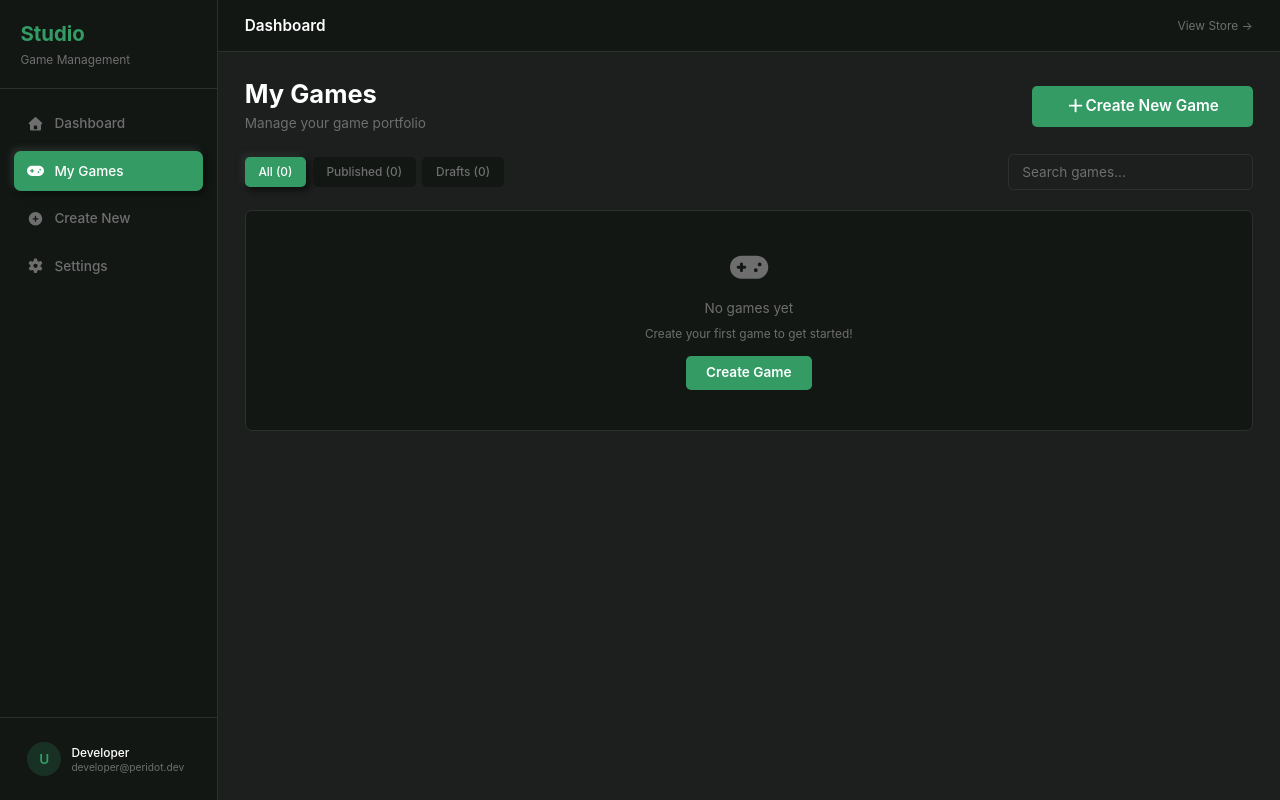
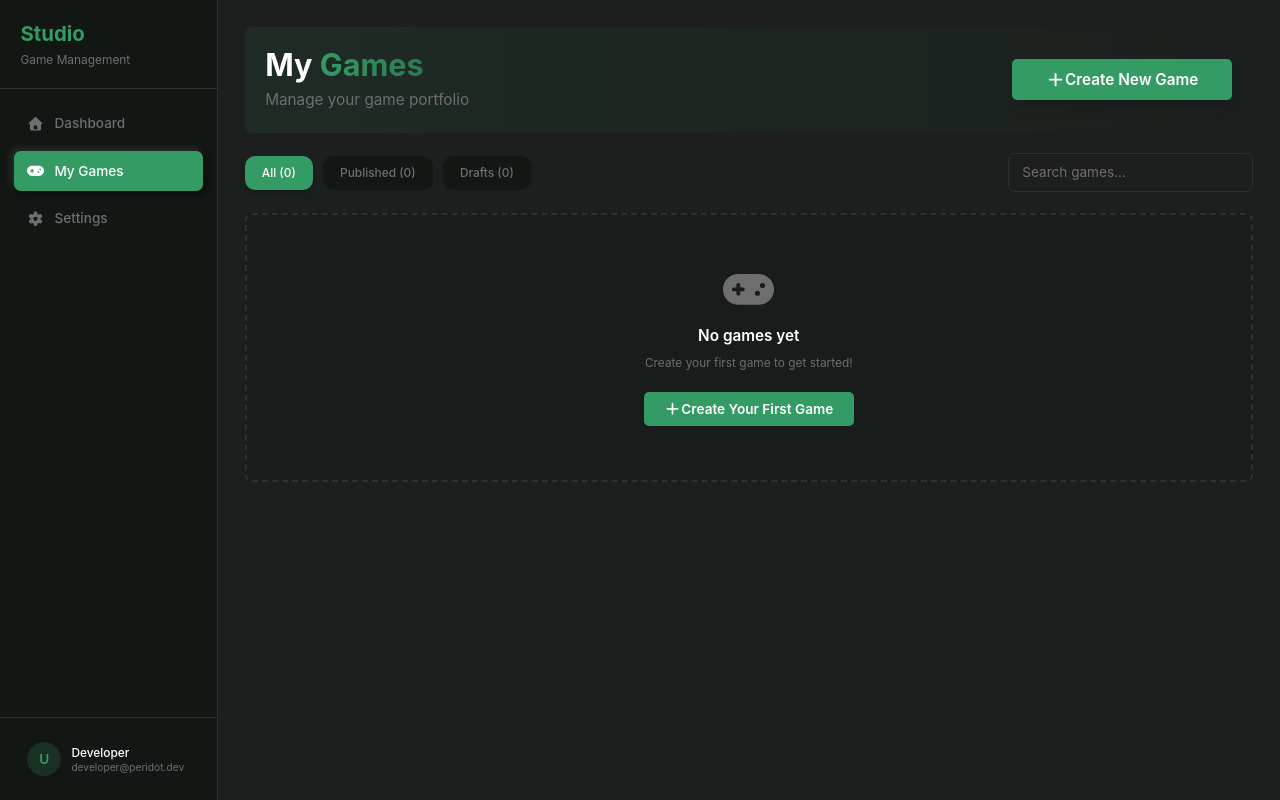
Before and after one commit to peridotvault/app-peridotvault-web, a Next.js app: page /studio/games in a window 1280 px wide. Built offline with nearby package versions, Linux system fonts and the light colour scheme.

Commit message:
feat(studio): adjust layout

```diff
--- a/src/app/studio/_components/StudioSidebar.tsx
+++ b/src/app/studio/_components/StudioSidebar.tsx
@@ -3,7 +3,7 @@
 import Link from "next/link";
 import { usePathname } from "next/navigation";
 import { FontAwesomeIcon } from "@fortawesome/react-fontawesome";
-import { faHome, faGamepad, faPlusCircle, faCog } from "@fortawesome/free-solid-svg-icons";
+import { faHome, faGamepad, faCog } from "@fortawesome/free-solid-svg-icons";
 
 export function StudioSidebar({ children }: { children: React.ReactNode }) {
   const pathname = usePathname();
@@ -11,7 +11,6 @@ export function StudioSidebar({ children }: { children: React.ReactNode }) {
   const navItems = [
     { href: "/studio", label: "Dashboard", icon: faHome },
     { href: "/studio/games", label: "My Games", icon: faGamepad },
-    { href: "/studio/games/new", label: "Create New", icon: faPlusCircle },
     { href: "/studio/settings", label: "Settings", icon: faCog },
   ];
 
@@ -70,26 +69,6 @@ export function StudioSidebar({ children }: { children: React.ReactNode }) {
 
       {/* Main Content */}
       <main className="flex-1 ml-64">
-        {/* Header */}
-        <header className="bg-card border-b border-border px-8 py-4 sticky top-0 z-10">
-          <div className="flex items-center justify-between">
-            <div>
-              <h2 className="text-lg font-semibold text-foreground">
-                {navItems.find((item) => pathname === item.href || pathname.startsWith(item.href))?.label ||
-                  "Studio"}
-              </h2>
-            </div>
-            <div className="flex items-center gap-4">
-              <Link
-                href="/"
-                className="text-sm text-muted-foreground hover:text-accent transition"
-              >
-                View Store →
-              </Link>
-            </div>
-          </div>
-        </header>
-
         {/* Page Content */}
         <div className="p-8">{children}</div>
       </main>
--- a/src/app/studio/games/[gameId]/page.tsx
+++ b/src/app/studio/games/[gameId]/page.tsx
@@ -81,36 +81,44 @@ export default function EditGamePage() {
   }
 
   return (
-    <div className="max-w-4xl mx-auto">
+    <div className="flex flex-col gap-6">
       {/* Header */}
-      <div className="mb-8 flex items-center justify-between">
+      <div className="flex items-center justify-between bg-gradient-to-r from-accent/10 to-transparent p-6 rounded-lg">
         <div>
-          <Link href="/studio/games" className="text-sm text-muted-foreground hover:text-accent mb-4 inline-block">
-            <FontAwesomeIcon icon={faArrowLeft} className="mr-2" />
+          <Link
+            href="/studio/games"
+            className="inline-flex items-center gap-2 text-sm text-muted-foreground hover:text-accent mb-4 transition-colors"
+          >
+            <FontAwesomeIcon icon={faArrowLeft} size="sm" />
             Back to My Games
           </Link>
           <div className="flex items-center gap-3">
-            <h1 className="text-3xl font-bold text-foreground">Edit Game</h1>
+            <h1 className="text-4xl font-bold text-foreground">
+              Edit{" "}
+              <span className="bg-gradient-to-r from-accent to-accent/70 bg-clip-text text-transparent">
+                Game
+              </span>
+            </h1>
             <span
-              className={`px-3 py-1 rounded-full text-sm font-medium ${
+              className={`px-3 py-1.5 rounded-full text-sm font-semibold backdrop-blur-sm shadow-lg ${
                 game.status === "published"
-                  ? "bg-success/20 text-success"
-                  : "bg-warning/20 text-warning"
+                  ? "bg-success/90 text-white"
+                  : "bg-warning/90 text-white"
               }`}
             >
               {game.status === "published" ? "Published" : "Draft"}
             </span>
           </div>
         </div>
-        <div className="flex gap-2">
+        <div className="flex gap-3">
           <Link href={`/`} target="_blank">
-            <Button variant="outline" className="gap-2">
+            <Button variant="outline" size="md" className="gap-2">
               <FontAwesomeIcon icon={faEye} />
               Preview
             </Button>
           </Link>
           {game.status === "draft" && (
-            <Button onClick={handlePublish} className="gap-2" isLoading={isUpdating}>
+            <Button onClick={handlePublish} size="md" className="gap-2 shadow-md hover:shadow-lg transition-shadow" isLoading={isUpdating}>
               Publish
             </Button>
           )}
@@ -118,10 +126,10 @@ export default function EditGamePage() {
       </div>
 
       {/* Game Info Card */}
-      <div className="bg-card rounded-lg border border-border p-6 mb-6">
+      <div className="bg-card rounded-xl border border-border p-6 hover:shadow-lg transition-all duration-300">
         <div className="flex items-start gap-6">
           {/* Cover Image */}
-          <div className="w-48 aspect-[3/4] rounded-lg overflow-hidden bg-muted flex-shrink-0">
+          <div className="w-48 aspect-[3/4] rounded-xl overflow-hidden bg-muted flex-shrink-0 shadow-md">
             {game.coverVerticalImage ? (
               <img
                 src={game.coverVerticalImage as string}
@@ -157,13 +165,14 @@ export default function EditGamePage() {
                     className="w-full mt-1 px-4 py-2 rounded-md border border-border bg-background text-foreground focus:outline-none focus:ring-2 focus:ring-accent/50 resize-y"
                   />
                 </div>
-                <div className="flex gap-2">
-                  <Button onClick={handleSave} isLoading={isUpdating} className="gap-2">
+                <div className="flex gap-3">
+                  <Button onClick={handleSave} isLoading={isUpdating} size="md" className="gap-2 shadow-md hover:shadow-lg transition-shadow">
                     <FontAwesomeIcon icon={faSave} />
                     Save Changes
                   </Button>
                   <Button
                     variant="outline"
+                    size="md"
                     onClick={() => {
                       setIsEditing(false);
                       setEditedName(game.name);
@@ -176,14 +185,14 @@ export default function EditGamePage() {
               </div>
             ) : (
               <div>
-                <h2 className="text-2xl font-bold text-foreground mb-2">{game.name}</h2>
-                <p className="text-muted-foreground mb-4">{game.description}</p>
-                <div className="flex gap-2">
-                  <Button onClick={() => setIsEditing(true)} className="gap-2">
+                <h2 className="text-2xl font-bold text-foreground mb-3">{game.name}</h2>
+                <p className="text-muted-foreground mb-6 text-lg leading-relaxed">{game.description}</p>
+                <div className="flex gap-3">
+                  <Button onClick={() => setIsEditing(true)} size="md" className="gap-2 shadow-md hover:shadow-lg transition-shadow">
                     <FontAwesomeIcon icon={faEdit} />
                     Edit Info
                   </Button>
-                  <Button variant="danger" className="gap-2">
+                  <Button variant="danger" size="md" className="gap-2">
                     <FontAwesomeIcon icon={faTrash} />
                     Delete
                   </Button>
@@ -195,7 +204,7 @@ export default function EditGamePage() {
       </div>
 
       {/* Stats */}
-      <div className="grid grid-cols-1 md:grid-cols-3 gap-6 mb-6">
+      <div className="grid grid-cols-1 md:grid-cols-3 gap-6">
         <StatCard title="Views" value={game.views || 0} />
         <StatCard title="Purchases" value={game.purchases || 0} />
         <StatCard
@@ -205,8 +214,8 @@ export default function EditGamePage() {
       </div>
 
       {/* Details */}
-      <div className="bg-card rounded-lg border border-border p-6">
-        <h3 className="text-xl font-semibold text-foreground mb-4">Game Details</h3>
+      <div className="bg-card rounded-xl border border-border p-6 hover:shadow-lg transition-all duration-300">
+        <h3 className="text-2xl font-semibold text-foreground mb-6">Game Details</h3>
         <div className="space-y-3 text-sm">
           <DetailRow label="Price" value={`$${game.price.toFixed(2)}`} />
           <DetailRow label="Required Age" value={game.requiredAge ? String(game.requiredAge) : "All ages"} />
@@ -233,9 +242,9 @@ export default function EditGamePage() {
       </div>
 
       {/* Note */}
-      <div className="mt-6 p-4 bg-info/10 border border-info/30 rounded-lg">
-        <p className="text-sm text-info">
-          <strong>Note:</strong> This is a simplified edit page. Full editing capabilities for all
+      <div className="p-6 bg-info/10 border border-info/30 rounded-xl">
+        <p className="text-sm text-info leading-relaxed">
+          <strong className="font-semibold">Note:</strong> This is a simplified edit page. Full editing capabilities for all
           fields (media, distribution, etc.) will be available in the complete tabbed form
           interface.
         </p>
@@ -246,9 +255,9 @@ export default function EditGamePage() {
 
 function StatCard({ title, value }: { title: string; value: string | number }) {
   return (
-    <div className="bg-card rounded-lg border border-border p-4">
-      <p className="text-sm text-muted-foreground">{title}</p>
-      <p className="text-2xl font-bold text-foreground mt-1">{value}</p>
+    <div className="bg-card rounded-xl border border-border p-6 hover:shadow-lg transition-all duration-300">
+      <p className="text-sm text-muted-foreground font-medium">{title}</p>
+      <p className="text-3xl font-bold text-foreground mt-2">{value}</p>
     </div>
   );
 }
--- a/src/app/studio/games/page.tsx
+++ b/src/app/studio/games/page.tsx
@@ -12,6 +12,7 @@ import {
   faEye,
   faPlus,
   faFileAlt,
+  faArrowRight,
 } from "@fortawesome/free-solid-svg-icons";
 
 type FilterType = "all" | "published" | "drafts";
@@ -30,9 +31,9 @@ export default function MyGamesPage() {
 
   if (isLoading) {
     return (
-      <div className="flex items-center justify-center h-64">
+      <div className="flex items-center justify-center h-96">
         <div className="text-center">
-          <div className="animate-spin w-12 h-12 border-4 border-accent border-t-transparent rounded-full mx-auto mb-4"></div>
+          <div className="animate-spin w-16 h-16 border-4 border-accent border-t-transparent rounded-full mx-auto mb-4"></div>
           <p className="text-muted-foreground">Loading games...</p>
         </div>
       </div>
@@ -41,8 +42,8 @@ export default function MyGamesPage() {
 
   if (error) {
     return (
-      <div className="bg-destructive/10 border border-destructive rounded-lg p-6 text-center">
-        <p className="text-destructive font-semibold">Error loading games</p>
+      <div className="bg-destructive/10 border border-destructive rounded-lg p-8 text-center">
+        <p className="text-destructive font-semibold text-lg">Error loading games</p>
         <p className="text-sm text-muted-foreground mt-2">{error}</p>
         <Button onClick={() => refetch()} className="mt-4">
           Retry
@@ -54,13 +55,20 @@ export default function MyGamesPage() {
   return (
     <div className="flex flex-col gap-6">
       {/* Header */}
-      <div className="flex items-center justify-between">
+      <div className="flex items-center justify-between bg-gradient-to-r from-accent/10 to-transparent p-6 rounded-lg">
         <div>
-          <h1 className="text-3xl font-bold text-foreground">My Games</h1>
-          <p className="text-muted-foreground mt-1">Manage your game portfolio</p>
+          <h1 className="text-4xl font-bold text-foreground">
+            My{" "}
+            <span className="bg-gradient-to-r from-accent to-accent/70 bg-clip-text text-transparent">
+              Games
+            </span>
+          </h1>
+          <p className="text-muted-foreground mt-2 text-lg">
+            Manage your game portfolio
+          </p>
         </div>
         <Link href="/studio/games/new">
-          <Button size="lg" className="gap-2">
+          <Button size="lg" className="gap-2 shadow-lg hover:shadow-xl transition-shadow">
             <FontAwesomeIcon icon={faPlus} />
             Create New Game
           </Button>
@@ -69,7 +77,7 @@ export default function MyGamesPage() {
 
       {/* Filters and Search */}
       <div className="flex flex-col sm:flex-row gap-4 items-center justify-between">
-        <div className="flex gap-2">
+        <div className="flex gap-3">
           <FilterButton active={filter === "all"} onClick={() => setFilter("all")}>
             All ({games.length})
           </FilterButton>
@@ -85,22 +93,27 @@ export default function MyGamesPage() {
           placeholder="Search games..."
           value={searchQuery}
           onChange={(e) => setSearchQuery(e.target.value)}
-          className="px-4 py-2 rounded-md border border-border bg-background text-foreground placeholder:text-muted-foreground focus:outline-none focus:ring-2 focus:ring-accent/50"
+          className="px-4 py-2.5 rounded-lg border border-border bg-background text-foreground placeholder:text-muted-foreground focus:outline-none focus:ring-2 focus:ring-accent/50 w-full sm:w-auto"
         />
       </div>
 
       {/* Games Grid */}
       {filteredGames.length === 0 ? (
-        <div className="text-center py-12 bg-card rounded-lg border border-border">
-          <FontAwesomeIcon icon={faGamepad} className="text-4xl text-muted-foreground mb-4" />
-          <p className="text-muted-foreground">
-            {searchQuery ? "No games found matching your search" : "No games yet"}
+        <div className="text-center py-16 bg-muted/30 rounded-lg border-2 border-dashed border-border">
+          <FontAwesomeIcon icon={faGamepad} className="text-5xl text-muted-foreground mb-4" />
+          <p className="text-foreground font-semibold text-lg mb-2">
+            {searchQuery ? "No games found" : "No games yet"}
           </p>
           {!searchQuery && filter === "all" && (
             <>
-              <p className="text-sm text-muted-foreground mt-2">Create your first game to get started!</p>
-              <Link href="/studio/games/new" className="inline-block mt-4">
-                <Button>Create Game</Button>
+              <p className="text-sm text-muted-foreground mb-6">
+                Create your first game to get started!
+              </p>
+              <Link href="/studio/games/new">
+                <Button className="gap-2">
+                  <FontAwesomeIcon icon={faPlus} />
+                  Create Your First Game
+                </Button>
               </Link>
             </>
           )}
@@ -128,9 +141,9 @@ function FilterButton({
   return (
     <button
       onClick={onClick}
-      className={`px-4 py-2 rounded-md font-medium text-sm transition ${
+      className={`px-5 py-2.5 rounded-xl font-medium text-sm transition-all duration-200 ${
         active
-          ? "bg-accent text-white shadow-flat-sm"
+          ? "bg-accent text-white shadow-md"
           : "bg-muted text-muted-foreground hover:bg-muted/80"
       }`}
     >
@@ -141,25 +154,26 @@ function FilterButton({
 
 function GameCard({ game }: { game: any }) {
   return (
-    <div className="bg-card rounded-lg border border-border overflow-hidden hover:shadow-flat-lg transition duration-200">
+    <div className="bg-card rounded-xl border border-border overflow-hidden hover:shadow-lg transition-all duration-300 group">
       {/* Cover Image */}
       <Link href={`/studio/games/${game.id}`}>
-        <div className="aspect-video bg-muted relative overflow-hidden group">
+        <div className="aspect-video bg-muted relative overflow-hidden">
           {game.coverHorizontalImage ? (
             <img
               src={game.coverHorizontalImage as string}
               alt={game.name}
-              className="w-full h-full object-cover group-hover:scale-105 transition duration-200"
+              className="w-full h-full object-cover group-hover:scale-105 transition-transform duration-300"
             />
           ) : (
-            <div className="w-full h-full flex items-center justify-center">
-              <FontAwesomeIcon icon={faFileAlt} className="text-4xl text-muted-foreground" />
+            <div className="w-full h-full flex items-center justify-center bg-gradient-to-br from-muted/50 to-muted/30">
+              <FontAwesomeIcon icon={faFileAlt} className="text-5xl text-muted-foreground/50" />
             </div>
           )}
+
           {/* Status Badge */}
-          <div className="absolute top-2 right-2">
+          <div className="absolute top-3 right-3">
             <span
-              className={`px-2 py-1 rounded text-xs font-medium ${
+              className={`px-3 py-1.5 rounded-lg text-xs font-semibold backdrop-blur-sm shadow-lg ${
                 game.status === "published"
                   ? "bg-success/90 text-white"
                   : "bg-warning/90 text-white"
@@ -168,39 +182,42 @@ function GameCard({ game }: { game: any }) {
               {game.status === "published" ? "Published" : "Draft"}
             </span>
           </div>
+
+          {/* Overlay on hover */}
+          <div className="absolute inset-0 bg-gradient-to-t from-black/60 via-transparent to-transparent opacity-0 group-hover:opacity-100 transition-opacity duration-300" />
         </div>
       </Link>
 
       {/* Info */}
-      <div className="p-4">
+      <div className="p-5">
         <Link href={`/studio/games/${game.id}`}>
-          <h3 className="font-semibold text-foreground hover:text-accent transition truncate">
+          <h3 className="font-bold text-foreground text-lg mb-2 line-clamp-1 group-hover:text-accent transition-colors">
             {game.name}
           </h3>
         </Link>
-        <p className="text-sm text-muted-foreground mt-1 line-clamp-2">{game.shortDescription}</p>
+        <p className="text-sm text-muted-foreground line-clamp-2 mb-4">{game.shortDescription}</p>
 
         {/* Stats */}
-        <div className="flex items-center gap-4 mt-4 text-sm text-muted-foreground">
-          <div className="flex items-center gap-1">
-            <FontAwesomeIcon icon={faEye} />
-            {game.views || 0}
+        <div className="flex items-center gap-4 text-sm text-muted-foreground mb-4">
+          <div className="flex items-center gap-1.5">
+            <FontAwesomeIcon icon={faEye} className="text-xs" />
+            <span>{game.views || 0}</span>
           </div>
-          <div className="flex items-center gap-1">
-            <FontAwesomeIcon icon={faFileAlt} />
-            {game.purchases || 0}
+          <div className="flex items-center gap-1.5">
+            <FontAwesomeIcon icon={faFileAlt} className="text-xs" />
+            <span>{game.purchases || 0}</span>
           </div>
         </div>
 
         {/* Actions */}
-        <div className="flex gap-2 mt-4">
+        <div className="flex gap-3">
           <Link href={`/studio/games/${game.id}`} className="flex-1">
-            <Button variant="secondary" size="sm" className="w-full gap-2">
+            <Button variant="secondary" size="md" className="w-full gap-2">
               <FontAwesomeIcon icon={faEdit} />
               Edit
             </Button>
           </Link>
-          <Button variant="outline" size="sm" className="gap-2">
+          <Button variant="outline" size="md" className="gap-2">
             <FontAwesomeIcon icon={faTrash} />
           </Button>
         </div>
--- a/src/app/studio/page.tsx
+++ b/src/app/studio/page.tsx
@@ -51,7 +51,7 @@ export default function StudioDashboardPage() {
   return (
     <div className="flex flex-col gap-6">
       {/* Header */}
-      <div className="flex items-center justify-between bg-gradient-to-r from-accent/10 to-transparent p-6 -mx-6 px-6 rounded-lg">
+      <div className="flex items-center justify-between bg-gradient-to-r from-accent/10 to-transparent p-6 rounded-lg">
         <div>
           <h1 className="text-4xl font-bold text-foreground">
             Welcome to{" "}
```
